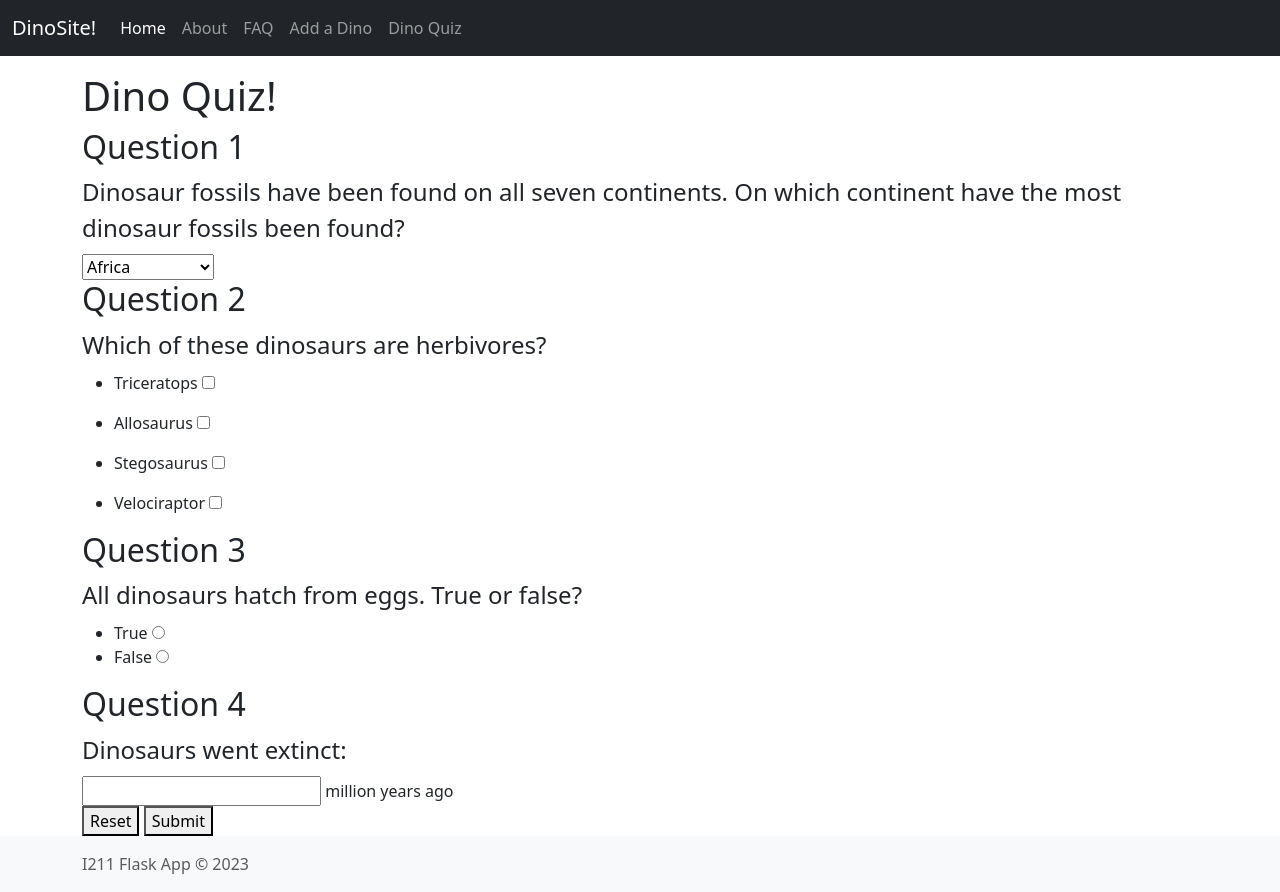
After one commit to MirandaRahn1/i211_lecture, a Flask app: page /dino-quiz in a window 1280 px wide. The commit adds this page. Run offline with Flask 2, Linux system fonts and the light colour scheme.

Commit message:
dino quiz

```diff
--- a/app.py
+++ b/app.py
@@ -97,3 +97,28 @@ def add_dino():
         return redirect(url_for('index'))
     else:
         return render_template('add-dino.html')
+
+@app.route('/dino-quiz', methods=['GET', 'POST'])
+def dino_quiz():
+    if request.method == 'POST':
+        #process data, first grab data from the request
+        responses = {}
+        responses['Question 1'] = request.form['Question1']
+        responses['Question 2'] = request.form.getlist('Question2')
+        responses['Question 3'] = request.form['Question3']
+        responses['Question 4'] = request.form['Question4']
+        # print anwsers
+        print(responses)
+        #create a new dictionary with the graded results in it
+        quiz_answers={'Question 1':'North America', 'Question 2':['Triceratops', 'Stegosaurus'], 'Question 3':'True', 'Question 4':'66'}
+        quiz_results={}
+        #grade the resppnses
+        for question in responses:
+            if responses[question] == quiz_answers[question]:
+                quiz_results[question] = 'Correct! The answer is ' + str(quiz_answers[question])
+            else:
+                quiz_results[question] = 'Incorrect! The answer was ' + str(quiz_answers[question])
+        # return render template, pass the results disctionary
+        return render_template('dino-quiz-results.html', quiz_results=quiz_results)
+    else:
+        return render_template('dino-quiz.html')
--- a/templates/base.html
+++ b/templates/base.html
@@ -35,6 +35,10 @@
                 </li>
                 <li class="nav-item">
                   <a class="nav-link" href="{{ url_for('add_dino')  }}">Add a Dino</a>
+                </li>
+                <li class="nav-item">
+                  <a class="nav-link" href="{{ url_for('dino_quiz')  }}">Dino Quiz</a>
+                </li>
               </ul>
             </div>
           </div>
--- /dev/null
+++ b/templates/dino-quiz.html
@@ -0,0 +1,77 @@
+{% extends 'base.html' %}
+
+{% block title %}Dino Quiz!{% endblock %}
+
+{% block content %}
+<h1 class="mt-5">Dino Quiz!</h1>
+
+<form method="POST" name="dino_form">
+    <div>
+        <h2>Question 1</h2>
+        <legend>Dinosaur fossils have been found on all seven continents. On which continent have the most dinosaur fossils been found?</legend>
+        <select name="Question1" id="Question1">
+            <option value="Africa">Africa</option>
+            <option value="Antarctica">Antarctica</option>
+            <option value="Asia">Asia</option>
+            <option value="Australia">Australia</option>
+            <option value="Europe">Europe</option>
+            <option value="North America">North America</option>
+            <option value="South America">South America</option>
+        </select>
+    </div>
+    <div>
+        <h2>Question 2</h2>
+        <legend>Which of these dinosaurs are herbivores?</legend>
+        <ul>
+            <li>
+                <label for="Triceratops">Triceratops</label>
+                <input type="checkbox" name="Question2" value="Triceratops" id="Triceratops">
+            </li>
+        </ul>
+        <ul>
+            <li>
+                <label for="Allosaurus">Allosaurus</label>
+                <input type="checkbox" name="Question2" value="Allosaurus" id="Allosaurus">
+            </li>
+        </ul>
+        <ul>
+            <li>
+                <label for="Stegosaurus">Stegosaurus</label>
+                <input type="checkbox" name="Question2" value="Stegosaurus" id="Stegosaurus">
+            </li>
+        </ul>
+        <ul>
+            <li>
+                <label for="Velociraptor">Velociraptor</label>
+                <input type="checkbox" name="Question2" value="Velociraptor" id="Velociraptor">
+            </li>
+        </ul>
+    </div>
+    <div>
+        <h2>Question 3</h2>
+        <legend>All dinosaurs hatch from eggs. True or false?</legend>
+        <ul>
+            <li>
+                <label for="True">True</label>
+                <input type="radio" name="Question3" value="True" id="True">
+            </li>
+            <li>
+                <label for="False">False</label>
+                <input type="radio" name="Question3" value="False" id="False">
+            </li>
+        </ul>
+    </div>
+    <div>
+        <h2>Question 4</h2>
+        <legend>Dinosaurs went extinct:</legend>
+        <div>
+            <input type="text" id="Question4" name="Question4">
+            <label for="Question4">million years ago</label>
+        </div>
+    </div>
+    <div>
+        <button type="reset" value="Reset">Reset</button>
+        <button type="submit" value="Submit">Submit</button>
+    </div>
+</form>
+{% endblock %}
```
Also changed, not shown: dino-quiz.txt (added, +22 -0 lines), templates/dino-quiz-results.html (added, +15 -0 lines).
